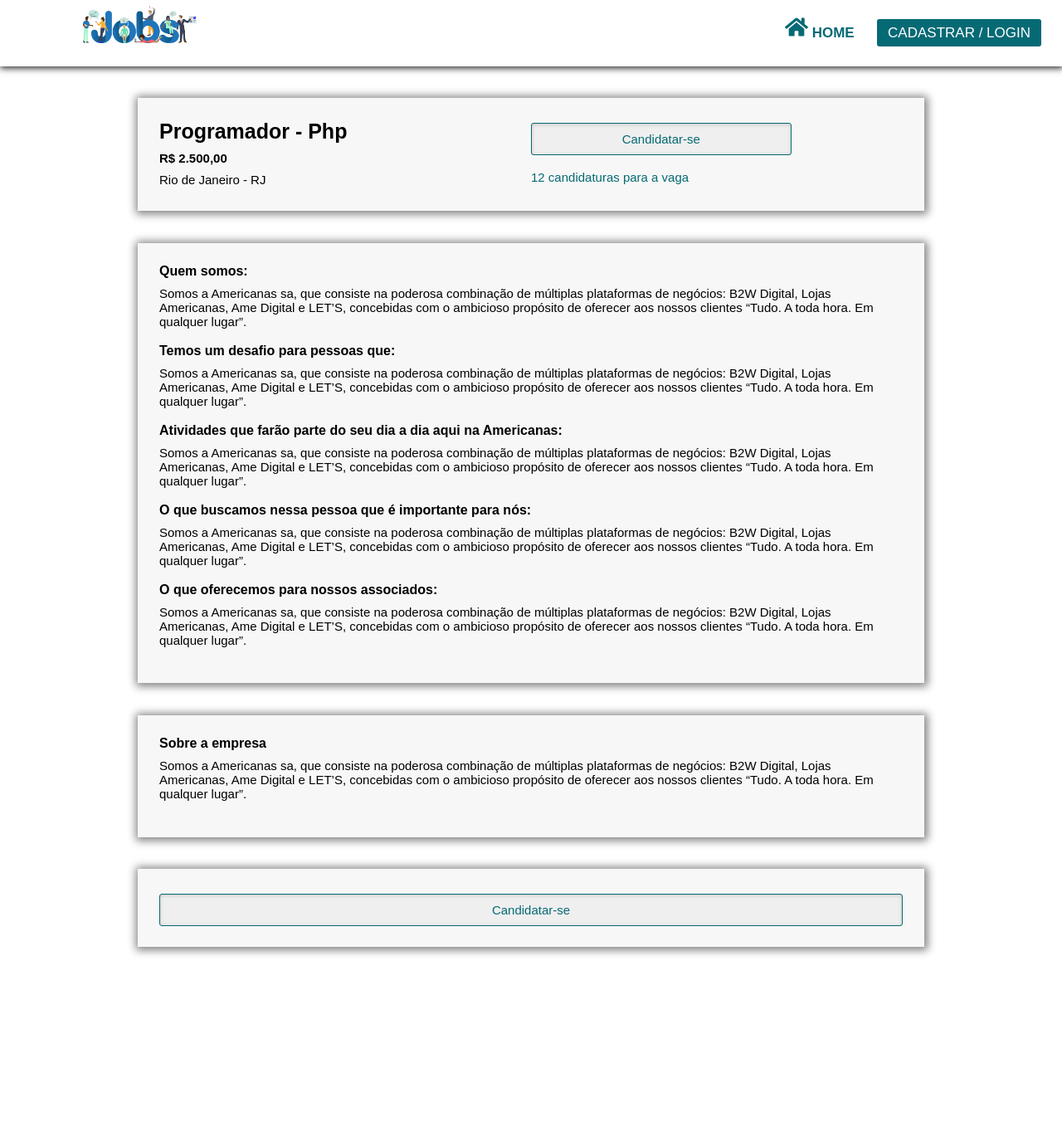
After one commit to marcoscarneiro2/web2_aula.github.io, a PHP site: page /view/exibir_vaga.php in a window 1280 px wide. The commit adds this page. Shown: the top 1381 px of the page at 83% size. Run offline with PHP 8.4, Linux system fonts and the light colour scheme; some libraries are stand-ins or nearby versions.

Commit message:
Criando tela de exibição de vaga

```diff
--- /dev/null
+++ b/assets/css/exibir_vagas.css
@@ -0,0 +1,88 @@
+.cardcontainervaga{
+    width: 70%;
+    height:auto;
+    background-color:rgb(248, 247, 247);
+    box-shadow: 1px 1px 10px 3px gray;
+    margin: 3% auto;
+    position: relative;
+    padding: 2%;
+}
+.titulocard{
+    display: inline-block;
+    width:100%;
+}
+
+.cardcontainervaga #cd1{
+    float:left;
+    width:50%;
+}
+
+.cardcontainervaga #cd1 h1{
+    font-size:25px;
+}
+.cardcontainervaga .titulocard #botao{
+    width: 70%;
+    margin-top: 4px;
+    padding: 10px;
+    border: 1px solid #066a75;
+    -webkit-border-radius: 3px;
+    border-radius: 3px;
+    -webkit-box-shadow: 0px 1px 4px 0px rgba(168, 168, 168, 0.6) inset;
+    box-shadow: 0px 1px 4px 0px rgba(168, 168, 168, 0.6) inset;
+    -webkit-transition: all 0.2s linear;
+    transition: all 0.2s linear;
+    color: #066a75;
+    font-size: 15px;
+}
+
+.cardcontainervaga .titulocard span{
+
+    color: #066a75;
+    font-size:15px;
+}
+.cardcontainervaga .titulocard h3{
+    font-size:15px;
+    margin: 2% 0 2% 0;
+}
+.cardcontainervaga .titulocard p{
+
+    font-size:15px;
+}
+
+.cardcontainervaga #cd2{
+    width:50%;
+    float:right;
+
+}
+
+.cardcontainervaga .descricao{
+    width:100%;
+}
+
+.cardcontainervaga .descricao h2{
+    font-size:16px;
+}
+
+.cardcontainervaga .descricao p{
+    font-size:15px;
+    margin:1% 0 2% 0;
+}
+
+.mainvaga #btt{
+    text-align:center;
+}
+
+.mainvaga #botao{
+    width: 100%;
+    margin-top: 4px;
+    padding: 10px;
+    border: 1px solid #066a75;
+    -webkit-border-radius: 3px;
+    border-radius: 3px;
+    -webkit-box-shadow: 0px 1px 4px 0px rgba(168, 168, 168, 0.6) inset;
+    box-shadow: 0px 1px 4px 0px rgba(168, 168, 168, 0.6) inset;
+    -webkit-transition: all 0.2s linear;
+    transition: all 0.2s linear;
+    color: #066a75;
+    font-size: 15px;
+}
--- /dev/null
+++ b/assets/css/telaperfil.css
@@ -0,0 +1,3 @@
+xh1{
+    color:re;
+}
--- a/public/style.css
+++ b/public/style.css
@@ -1,5 +1,6 @@
 @import "../assets/css/telaLoginCadastro.css";
 @import "../assets/css/navbar.css";
 @import "../assets/css/footer.css";
-@import "../assets/css/perfil.css";
+@import "../assets/css/telaperfil.css";
 @import "../assets/css/card.css";
+@import "../assets/css/exibir_vagas.css";
--- /dev/null
+++ b/view/exibir_vaga.php
@@ -0,0 +1,53 @@
+<?php
+include_once '../assets/components/navbar.php';
+?>
+
+    <div class="mainvaga">
+        <div class="cardcontainervaga">
+            <div class="titulocard">
+                <div id="cd1">
+                    <h1>Programador - Php</h1>
+                    <h3>R$ 2.500,00</h3>
+                    <p>Rio de Janeiro - RJ</p>
+                </div>
+                <div id="cd2">
+                <input id="botao" type="button" value="Candidatar-se"><br><br>
+                    <span>12 candidaturas para a vaga</span>
+                </div>
+            </div>
+        </div>
+
+        <div class="cardcontainervaga">
+            <div class="descricao">
+                <h2><b>Quem somos:</b></h2>
+                    <p>Somos a Americanas sa, que consiste na poderosa combinação de múltiplas plataformas de negócios: B2W Digital, Lojas Americanas, Ame Digital e LET’S, concebidas com o ambicioso propósito de oferecer aos nossos clientes “Tudo. A toda hora. Em qualquer lugar”.</p>
+                <h2><b>Temos um desafio para pessoas que:</b></h2>
+                    <p>Somos a Americanas sa, que consiste na poderosa combinação de múltiplas plataformas de negócios: B2W Digital, Lojas Americanas, Ame Digital e LET’S, concebidas com o ambicioso propósito de oferecer aos nossos clientes “Tudo. A toda hora. Em qualquer lugar”.</p>
+                <h2><b>Atividades que farão parte do seu dia a dia aqui na Americanas:</b></h2>
+                    <p>Somos a Americanas sa, que consiste na poderosa combinação de múltiplas plataformas de negócios: B2W Digital, Lojas Americanas, Ame Digital e LET’S, concebidas com o ambicioso propósito de oferecer aos nossos clientes “Tudo. A toda hora. Em qualquer lugar”.</p>
+                <h2><b>O que buscamos nessa pessoa que é importante para nós:</b></h2>
+                    <p>Somos a Americanas sa, que consiste na poderosa combinação de múltiplas plataformas de negócios: B2W Digital, Lojas Americanas, Ame Digital e LET’S, concebidas com o ambicioso propósito de oferecer aos nossos clientes “Tudo. A toda hora. Em qualquer lugar”.</p>
+                <h2><b>O que oferecemos para nossos associados:</b></h2>
+                    <p>Somos a Americanas sa, que consiste na poderosa combinação de múltiplas plataformas de negócios: B2W Digital, Lojas Americanas, Ame Digital e LET’S, concebidas com o ambicioso propósito de oferecer aos nossos clientes “Tudo. A toda hora. Em qualquer lugar”.</p>
+
+            </div>
+        </div>
+
+        <div class="cardcontainervaga">
+            <div class="descricao">
+                <h2><b>Sobre a empresa</b></h2>
+                 <p>Somos a Americanas sa, que consiste na poderosa combinação de múltiplas plataformas de negócios: B2W Digital, Lojas Americanas, Ame Digital e LET’S, concebidas com o ambicioso propósito de oferecer aos nossos clientes “Tudo. A toda hora. Em qualquer lugar”.</p>
+
+            </div>
+        </div>
+
+            <div class="cardcontainervaga">
+                <div id="btt">
+                <input id="botao" type="button" value="Candidatar-se">
+                </div>
+            </div>
+        </div>
+
+<?php
+include_once '../assets/components/footer.php';
+?>
```
